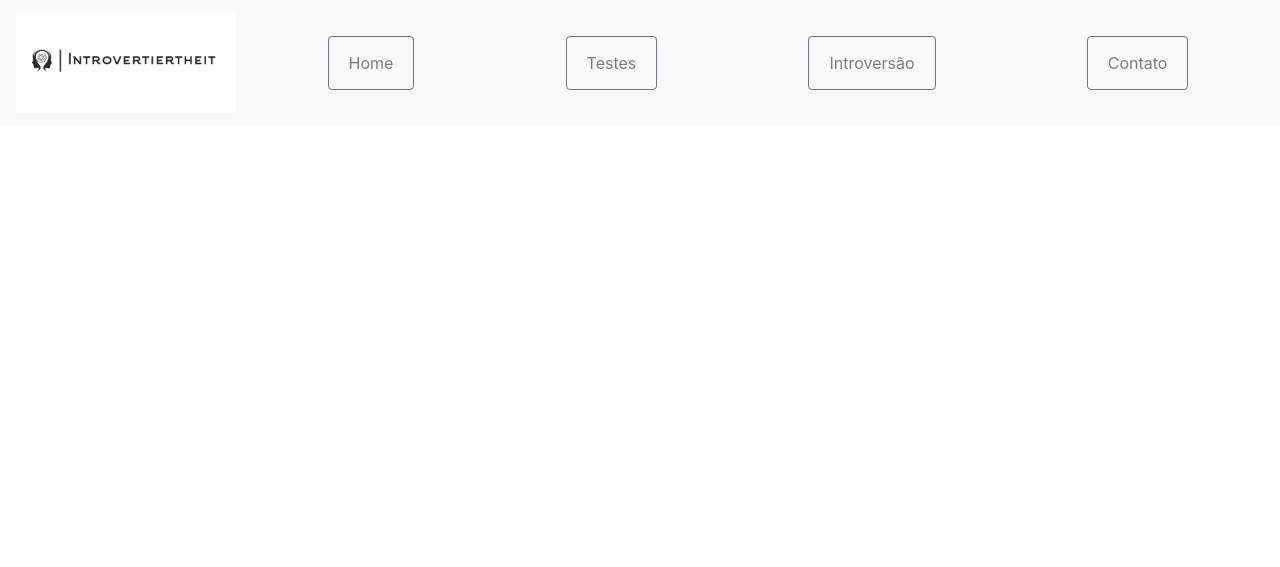
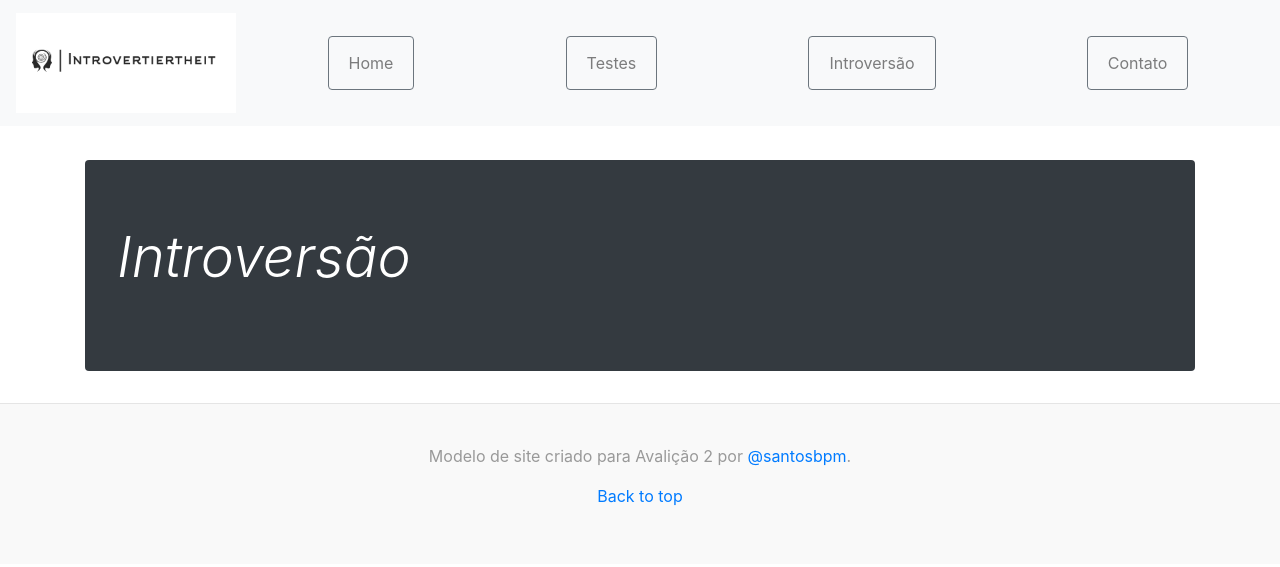
Before and after one commit to santosbpm/projeto_avalia-o, a plain HTML site: page index.html in a window 1280 px wide. Drawn offline with Linux system fonts and the light colour scheme.

Commit message:
Criando footer e conteiner de introdução

```diff
--- a/css/style.css
+++ b/css/style.css
@@ -0,0 +1,11 @@
+header {
+    padding-bottom: 160px;
+}
+
+footer {
+    padding: 2.5rem 0;
+    color: #999;
+    text-align: center;
+    background-color: #f9f9f9;
+    border-top: .05rem solid #e5e5e5;
+}
--- a/index.html
+++ b/index.html
@@ -1,5 +1,6 @@
 <!DOCTYPE html>
 <html lang="pt-br">
+
 <head>
     <meta charset="UTF-8">
     <meta name="viewport" content="width=device-width, initial-scale=1, shrink-to-fit=no">
@@ -21,7 +22,8 @@
             <a class="navbar-brand" href="#">
                 <img src="imgs/horizontal_on_white_by_logaster.png" alt="Introvertiertheit Logo" height="100">
             </a>
-            <button class="navbar-toggler" type="button" data-toggle="collapse" data-target="#navbarCollapse" aria-controls="navbarCollapse" aria-expanded="false" aria-label="Toggle navigation">
+            <button class="navbar-toggler" type="button" data-toggle="collapse" data-target="#navbarCollapse"
+                aria-controls="navbarCollapse" aria-expanded="false" aria-label="Toggle navigation">
                 <span class="navbar-toggler-icon"></span>
             </button>
 
@@ -34,8 +36,8 @@
                     </li>
                     <li class="nav-item">
                         <button type="button" class="btn btn-outline-secondary">
-                        <a class="nav-link" href="#">Testes</a>
-                    </button>
+                            <a class="nav-link" href="#">Testes</a>
+                        </button>
                     </li>
                     <li class="nav-item">
                         <button type="button" class="btn btn-outline-secondary">
@@ -43,8 +45,8 @@
                         </button>
                     </li>
                     <li class="nav-item">
-                        <!-- Esse site, que eu também criei, utiliza media queries para ficar responsivo -->
                         <button type="button" class="btn btn-outline-secondary">
+                            <!-- Esse site, que eu também criei, utiliza media queries para ficar responsivo -->
                             <a class="nav-link" href="https://santosbpm.github.io/my-git-site/">Contato</a>
                         </button>
                     </li>
@@ -52,5 +54,23 @@
             </div>
         </nav>
     </header>
+
+    <div class="container">
+        <div class="jumbotron text-white rounded bg-dark">
+            <div class="col-md-6 px-0">
+                <h1 class="display-4 font-italic">Introversão</h1>
+                <p class="lead my-3"></p>
+            </div>
+        </div>
+    </div>
+
+    <footer>
+        <p>Modelo de site criado para Avalição 2 por <a href="https://github.com/santosbpm">@santosbpm</a>.</p>
+        <p>
+            <a href="#">Back to top</a>
+        </p>
+    </footer>
+
 </body>
+
 </html>
```
